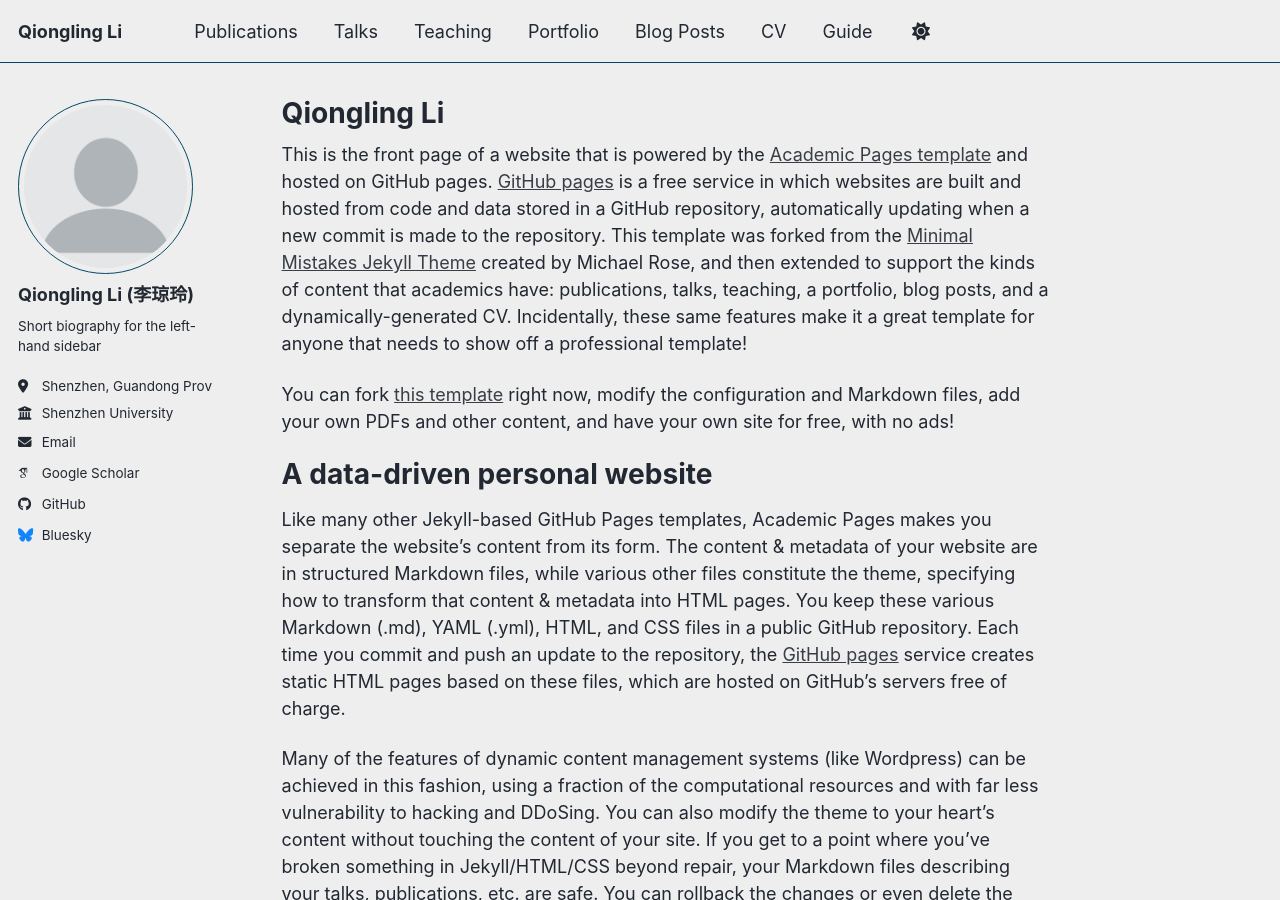
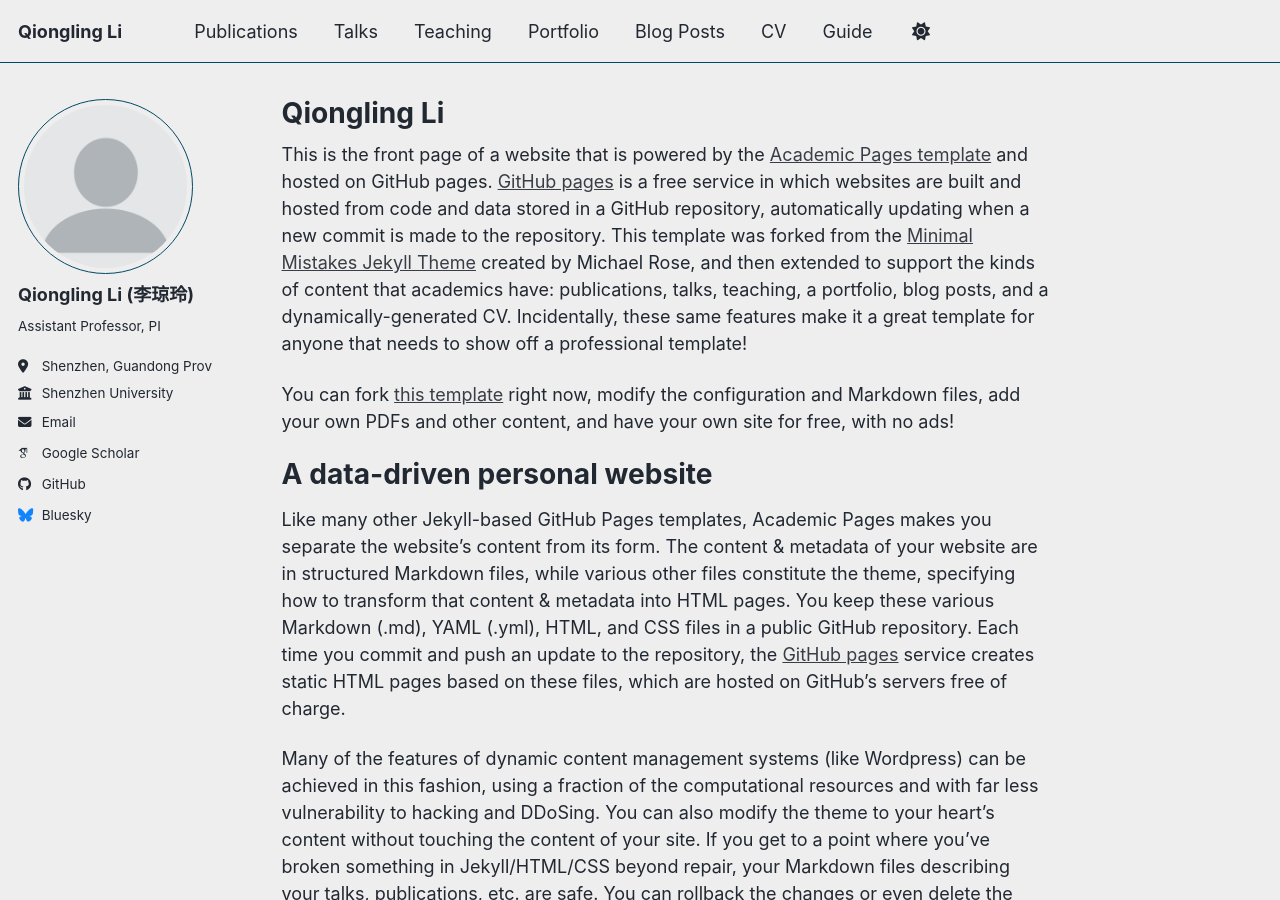
Before and after one commit to QionglingLi/QionglingLi.github.io, a Jekyll site: the page built from _pages/about.md, in a window 1280 px wide and 900 px high. Built offline with Jekyll 4.4.1, drawn with Linux system fonts in a browser that asks for light colours; some web fonts are replaced; a script bundle is joined from its source files by our own code; library files that are not in the unit come from our copies.

Commit message:
Update _config.yml

```diff
--- a/_config.yml
+++ b/_config.yml
@@ -26,7 +26,7 @@
   avatar           : "profile.png"
   name             : "Qiongling Li (李琼玲)"
   pronouns         : # example: "she/her"
-  bio              : "Short biography for the left-hand sidebar"
+  bio              : "Assistant Professor, PI"
   location         : "Shenzhen, Guandong Province"
   employer         : "Shenzhen University"
   uri              : # URL
```
